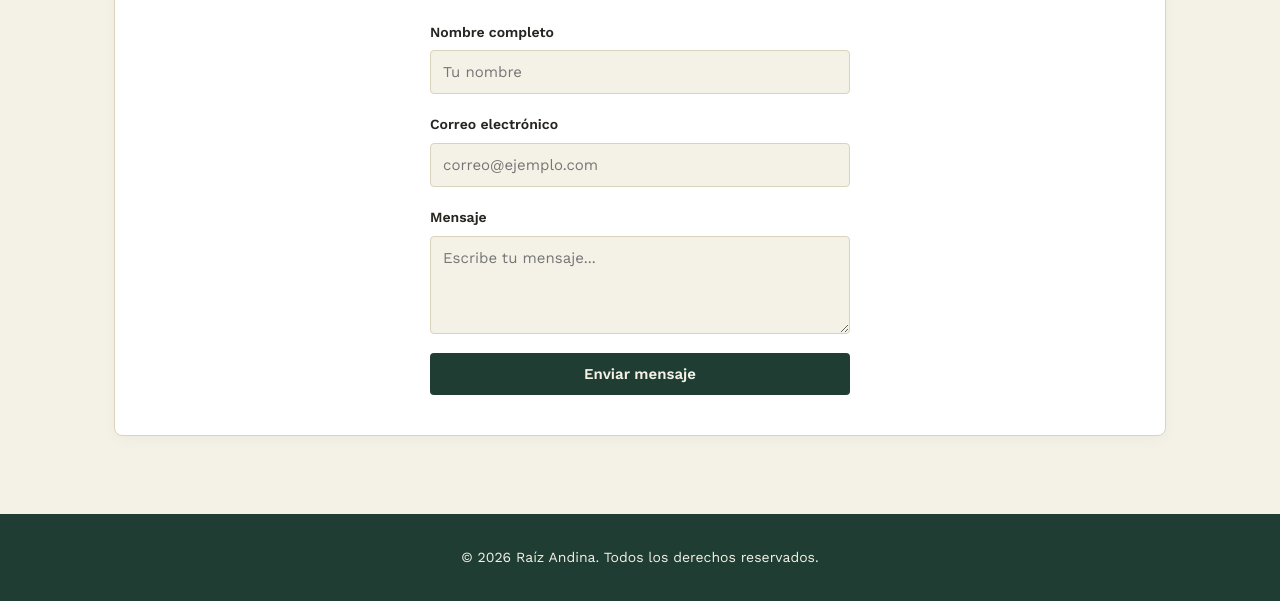
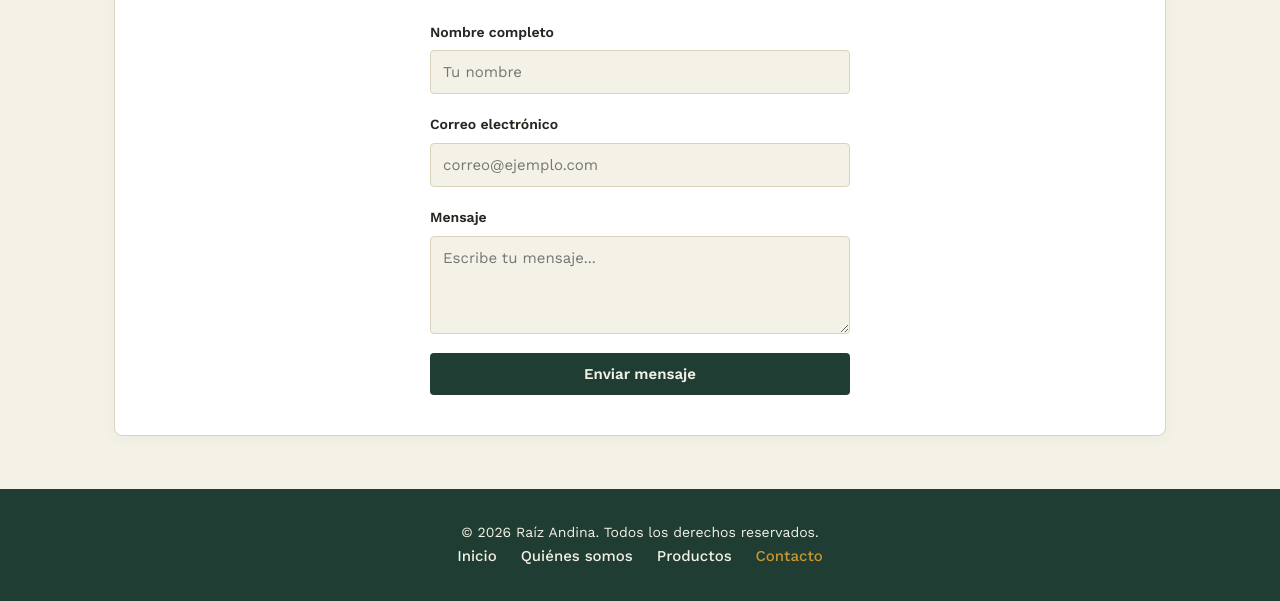
Before and after one commit to zPro24/raiz-andina, a plain HTML site: page frontend/contacto.html in a window 1280 px wide. Shown: the part 199-800 px from the top of the page. Drawn offline with nearby package versions, Linux system fonts and the light colour scheme.

Commit message:
Add navigation links to footer across multiple pages for improved site navigation

```diff
--- a/frontend/contacto.html
+++ b/frontend/contacto.html
@@ -43,6 +43,12 @@
 
   <footer>
     <p>&copy; 2026 Raíz Andina. Todos los derechos reservados.</p>
+    <al class="nav-links">
+        <li><a href="index.html">Inicio</a></li>
+        <li><a href="nosotros.html">Quiénes somos</a></li>
+        <li><a href="productos.html">Productos</a></li>
+        <li><a href="contacto.html" class="active">Contacto</a></li>
+      </al>
   </footer>
 </body>
 </html>
--- a/frontend/css/style.css
+++ b/frontend/css/style.css
@@ -249,6 +249,7 @@ main {
   padding: 0.75rem;
   border: 1px solid var(--niebla);
   border-radius: 4px;
+  resize: vertical;
   font-family: var(--font-sans);
   font-size: 15px;
   background-color: var(--papel);
@@ -267,6 +268,11 @@ footer {
   padding: 2rem;
   margin-top: auto;
   font-size: 14px;
+}
+
+al {
+  text-align: center;
+  justify-content: center;
 }
 
 /* Estilos para la sección Hero con Imagen */
```
Also changed, not shown: frontend/index.html (+6 -0 lines), frontend/login.html (+6 -0 lines), frontend/nosotros.html (+6 -0 lines), frontend/productos.html (+6 -0 lines).
